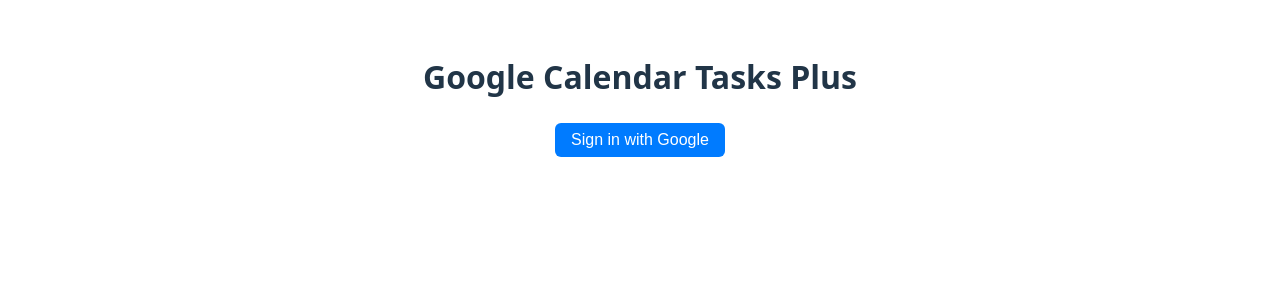
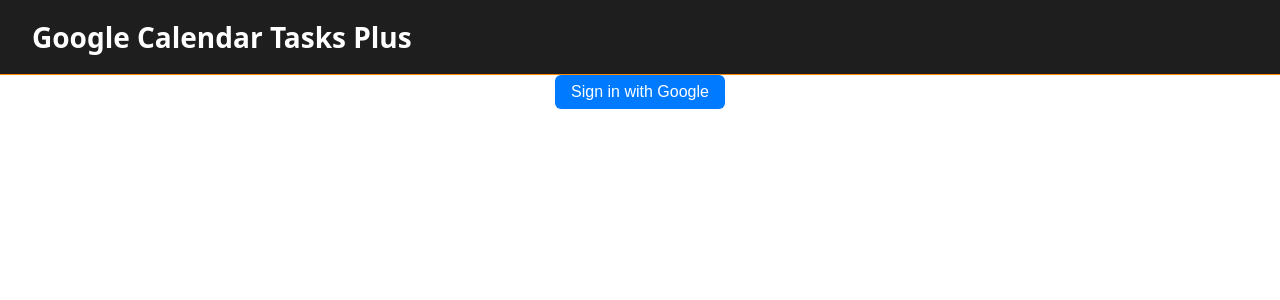
Before and after one commit to windy1/gcal-tasks-plus, a React (Vite) app: page / in a window 1280 px wide. Shown: the top 300 px of the page. Built offline with nearby package versions, Linux system fonts and the light colour scheme.

Commit message:
header styling
Signed-off-by: Walker Crouse <walker.crouse@acuitybrands.com>

```diff
--- a/src/components/App.tsx
+++ b/src/components/App.tsx
@@ -12,21 +12,45 @@
 import { Button } from "./Button";
 import { Tasks } from "./tasks/Tasks";
 import { Spinner } from "./Spinner";
+import { Palette } from "@/constants";
 
 const Container = styled.div`
     min-height: 100vh;
     width: 100vw;
     display: flex;
     flex-direction: column;
-    align-items: center;
-    padding: 2rem 1rem;
     box-sizing: border-box;
 `;
 
-const SignOutWrapper = styled.div`
-    position: absolute;
-    top: 1rem;
-    right: 1rem;
+const Header = styled.header`
+    width: 100%;
+    background-color: #1e1e1e;
+    border-bottom: 1px solid ${Palette.UtilityOrange};
+    padding: 1rem 2rem;
+    box-sizing: border-box;
+`;
+
+const HeaderContent = styled.div`
+    width: 100%;
+    display: flex;
+    justify-content: space-between;
+    align-items: center;
+`;
+
+const Title = styled.h1`
+    margin: 0;
+    font-size: 1.75rem;
+    color: #ffffff;
+`;
+
+const MainContent = styled.main`
+    width: 100%;
+    max-width: 1024px;
+    margin: 0 auto;
+    display: flex;
+    flex-direction: column;
+    align-items: center;
+    gap: 1rem;
 `;
 
 const AppContent = () => {
@@ -59,13 +83,14 @@
 
     return (
         <Container>
-            {token && (
-                <SignOutWrapper>
-                    <Button onClick={signOut}>Sign Out</Button>
-                </SignOutWrapper>
-            )}
-            <h1>Google Calendar Tasks Plus</h1>
+            <Header>
+                <HeaderContent>
+                    <Title>Google Calendar Tasks Plus</Title>
+                    {token && <Button onClick={signOut}>Sign Out</Button>}
+                </HeaderContent>
+            </Header>
 
+            <MainContent>
                 {!token && <Button onClick={() => login()}>Sign in with Google</Button>}
 
                 {token && loading && <Spinner />}
@@ -75,6 +100,7 @@
                 )}
 
                 {token && selectedTaskList && <Tasks taskList={selectedTaskList} />}
+            </MainContent>
         </Container>
     );
 };
--- a/src/components/Button.tsx
+++ b/src/components/Button.tsx
@@ -1,9 +1,9 @@
-import { Pallette } from "@/constants";
+import { Palette } from "@/constants";
 import styled from "styled-components";
 
 export const Button = styled.button`
-    background-color: ${Pallette.ButtonColor};
-    color: ${Pallette.White};
+    background-color: ${Palette.ButtonColor};
+    color: ${Palette.White};
     border: none;
     padding: 0.5rem 1rem;
     font-size: 1rem;
@@ -12,11 +12,11 @@
     transition: background-color 0.2s ease;
 
     &:hover {
-        background-color: ${Pallette.ButtonHoverColor};
+        background-color: ${Palette.ButtonHoverColor};
     }
 
     &:focus {
         outline: none;
-        box-shadow: 0 0 0 3px ${Pallette.ButtonShadowColor};
+        box-shadow: 0 0 0 3px ${Palette.ButtonShadowColor};
     }
 `;
--- a/src/components/Spinner.tsx
+++ b/src/components/Spinner.tsx
@@ -1,9 +1,9 @@
-import { Pallette } from "@/constants";
+import { Palette } from "@/constants";
 import styled from "styled-components";
 
 export const Spinner = styled.div`
-    border: 4px solid ${Pallette.White};
-    border-left-color: ${Pallette.ButtonColor};
+    border: 4px solid ${Palette.White};
+    border-left-color: ${Palette.ButtonColor};
     border-radius: 50%;
     width: 40px;
     height: 40px;
--- a/src/components/TaskLists.tsx
+++ b/src/components/TaskLists.tsx
@@ -1,7 +1,7 @@
 import { TaskList } from "@/data";
 import React from "react";
 import styled from "styled-components";
-import { Pallette } from "@/constants";
+import { Palette } from "@/constants";
 
 const Container = styled.div`
     width: 100%;
@@ -22,12 +22,12 @@
     padding: 1rem 1.25rem;
     font-size: 1.125rem;
     line-height: 1.6;
-    border-bottom: 1px solid ${Pallette.White};
+    border-bottom: 1px solid ${Palette.White};
     transition: background-color 0.3s ease;
     cursor: pointer;
 
     &:hover {
-        background-color: ${Pallette.BackgroundColorDark};
+        background-color: ${Palette.BackgroundColorDark};
     }
 
     &:last-child {
--- a/src/components/tasks/SortableItem.tsx
+++ b/src/components/tasks/SortableItem.tsx
@@ -1,5 +1,5 @@
 import { CSS } from "@dnd-kit/utilities";
-import { Pallette } from "@/constants";
+import { Palette } from "@/constants";
 import { Task } from "@/data";
 import { useSortable } from "@dnd-kit/sortable";
 import styled from "styled-components";
@@ -9,9 +9,9 @@
     display: flex;
     align-items: center;
     justify-content: space-between;
-    background-color: ${Pallette.UtilityOrange};
-    border: 1px solid ${Pallette.Black};
-    color: ${Pallette.Black};
+    background-color: ${Palette.UtilityOrange};
+    border: 1px solid ${Palette.Black};
+    color: ${Palette.Black};
     padding: 1rem 1.25rem;
     font-size: 1.125rem;
     transition: background-color 0.2s ease;
@@ -21,7 +21,7 @@
     border-radius: 0;
 
     &:hover {
-        background-color: ${Pallette.UtilityOrangeDark};
+        background-color: ${Palette.UtilityOrangeDark};
     }
 `;
 
--- a/src/constants/index.ts
+++ b/src/constants/index.ts
@@ -1,5 +1,5 @@
 import * as Auth from "./auth";
-import Pallette from "./pallette";
+import Palette from "./palette";
 
 export { Auth };
-export { Pallette };
+export { Palette };
```
Also changed, not shown: src/constants/palette.ts (renamed from src/constants/pallette.ts). Lines whose indentation alone changed are shown as unchanged.
